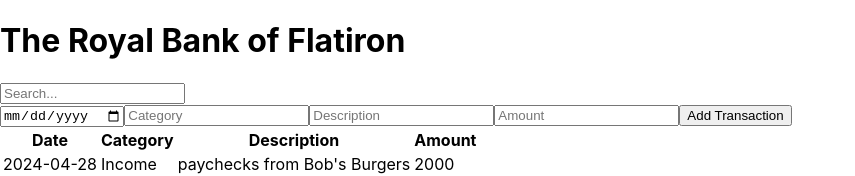
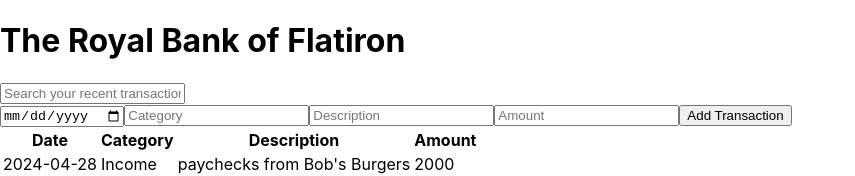
Before and after one commit to Gideonkamaumacharia/phase-2-wk1-code-challenge, a React (Create React App) app: page / in a window 1280 px wide. Shown: the top 176 px of the page, without its empty margins (0-855 px from the left). Built offline with nearby package versions, Linux system fonts and the light colour scheme.

Commit message:
modify Search

```diff
--- a/src/Components.js/App.js
+++ b/src/Components.js/App.js
@@ -24,7 +24,7 @@ function App() {
   return (
     <div className="App">
       <Header />
-      <SearchBar  />
+      <SearchBar handleSearch={transactions} />
       <AddTransactions onAddTransaction={handleAddTransaction} />
       <TransactionsTable transactions={transactions} />
     </div>
--- a/src/Components.js/SearchBar.js
+++ b/src/Components.js/SearchBar.js
@@ -1,19 +1,21 @@
 
 import React, { useState } from 'react';
 
-function SearchBar({ handleSearch }) {
+function SearchBar() {
   const [searchTerm, setSearchTerm] = useState('');
 
   const handleChange = (e) => {
     const term = e.target.value;
-    setSearchTerm(term);
-    handleSearch(term);
+    setSearchTerm(prev => {
+        return prev.filter((item) => item.toLowerCase().includes(term.toLowerCase()))
+    });
+
   };
 
   return (
     <input
       type="text"
-      placeholder="Search..."
+      placeholder="Search your recent transaction "
       value={searchTerm}
       onChange={handleChange}
     />
```
